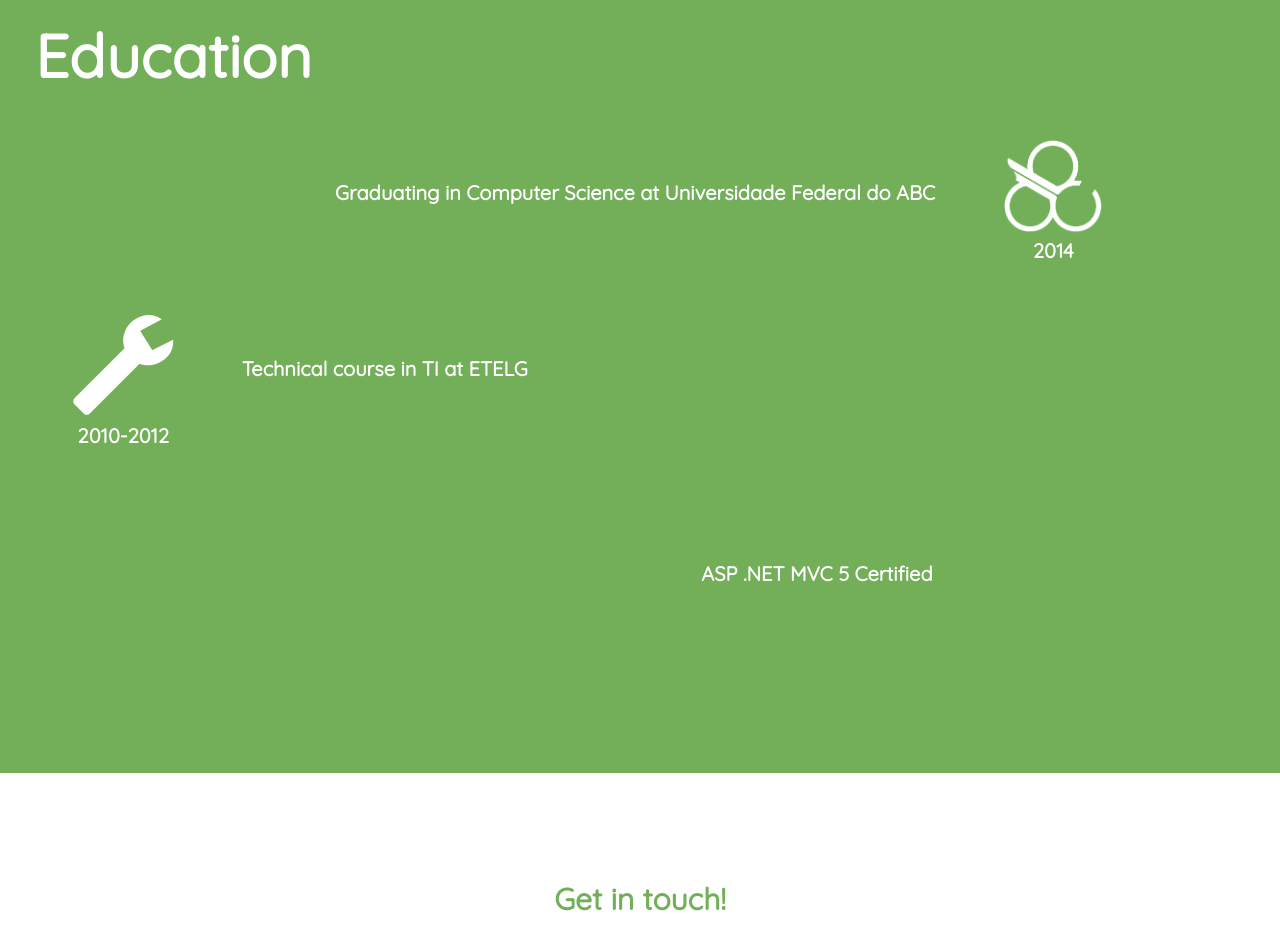
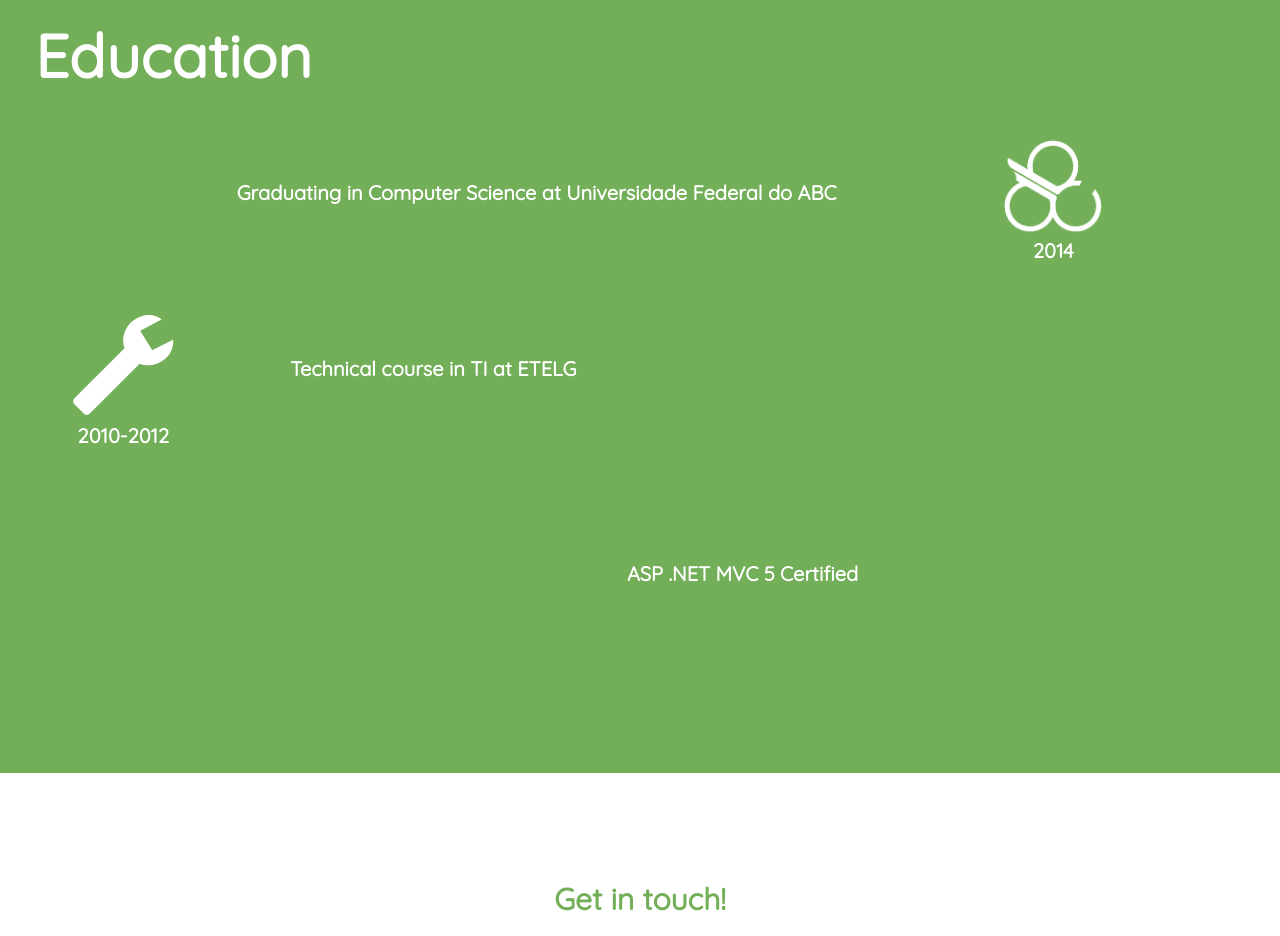
Before and after one commit to Togeepii/togeepii.github.io, a plain HTML site: page index.html in a window 1280 px wide. Shown: the part 2019-2955 px from the top of the page. Drawn offline with nearby package versions, Linux system fonts and the light colour scheme; some icons are missing.

Commit message:
beautify on script.js

```diff
--- a/index.html
+++ b/index.html
@@ -155,7 +155,7 @@
             </div>
         </div>
         <div class="row">
-            <div class="col-md-8 col-md-offset-1 text-education text-right">
+            <div class="col-md-8 col-md-offset-1 text-education text-center">
                 <p>Graduating in Computer Science at Universidade Federal do ABC</p>
             </div>
             <div class="col-md-2 text-center">
@@ -170,13 +170,13 @@
                 <br>
                 <p>2010-2012</p>
             </div>
-            <div class="col-md-10 text-education">
+            <div class="col-md-4 text-education text-center">
                 <p>Technical course in TI at ETELG</p>
             </div>
         </div>
         <div class="row">
             <div class="row">
-                <div class="col-md-8 col-md-offset-1 text-education text-right">
+                <div class="col-md-4 col-md-offset-5 text-education text-center">
                     <p>ASP .NET MVC 5 Certified</p>
                 </div>
                 <div class="col-md-2 text-center">
```
Also changed, not shown: res/js/script.js (+4 -4 lines).
